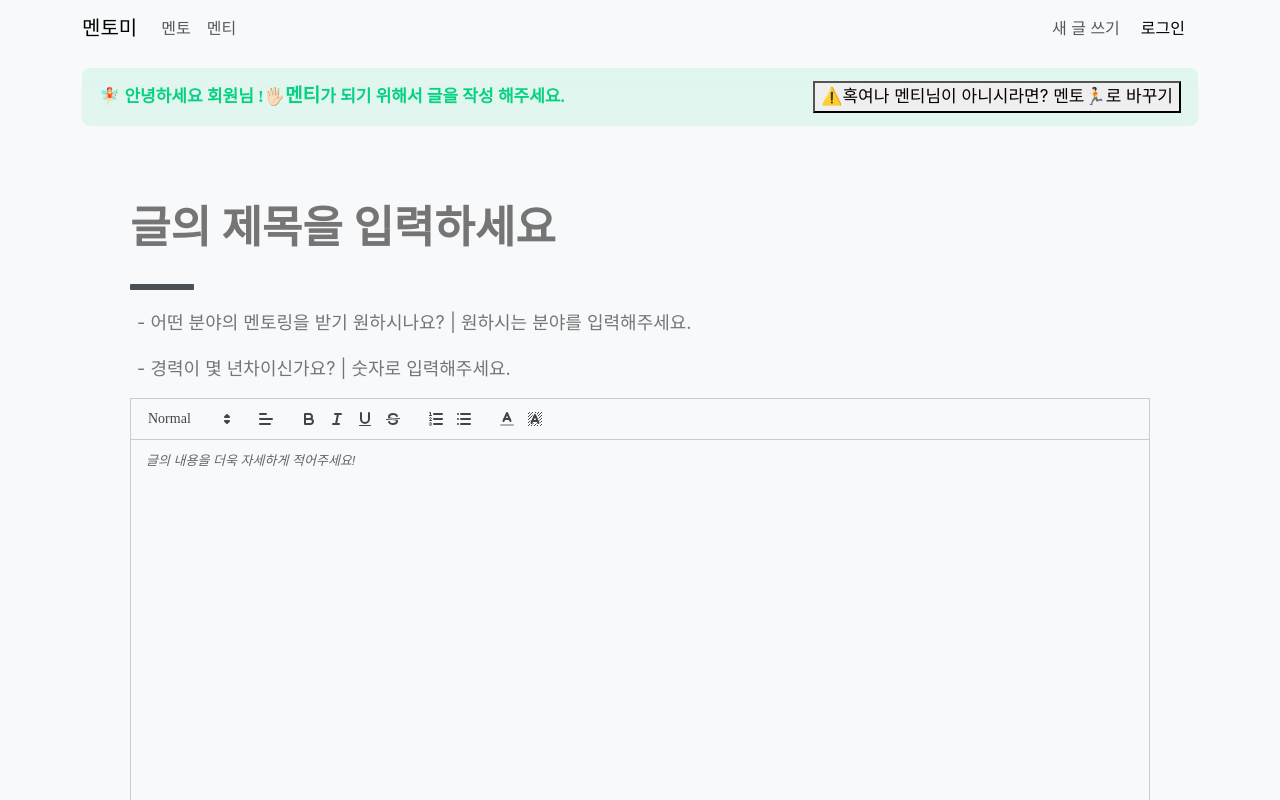
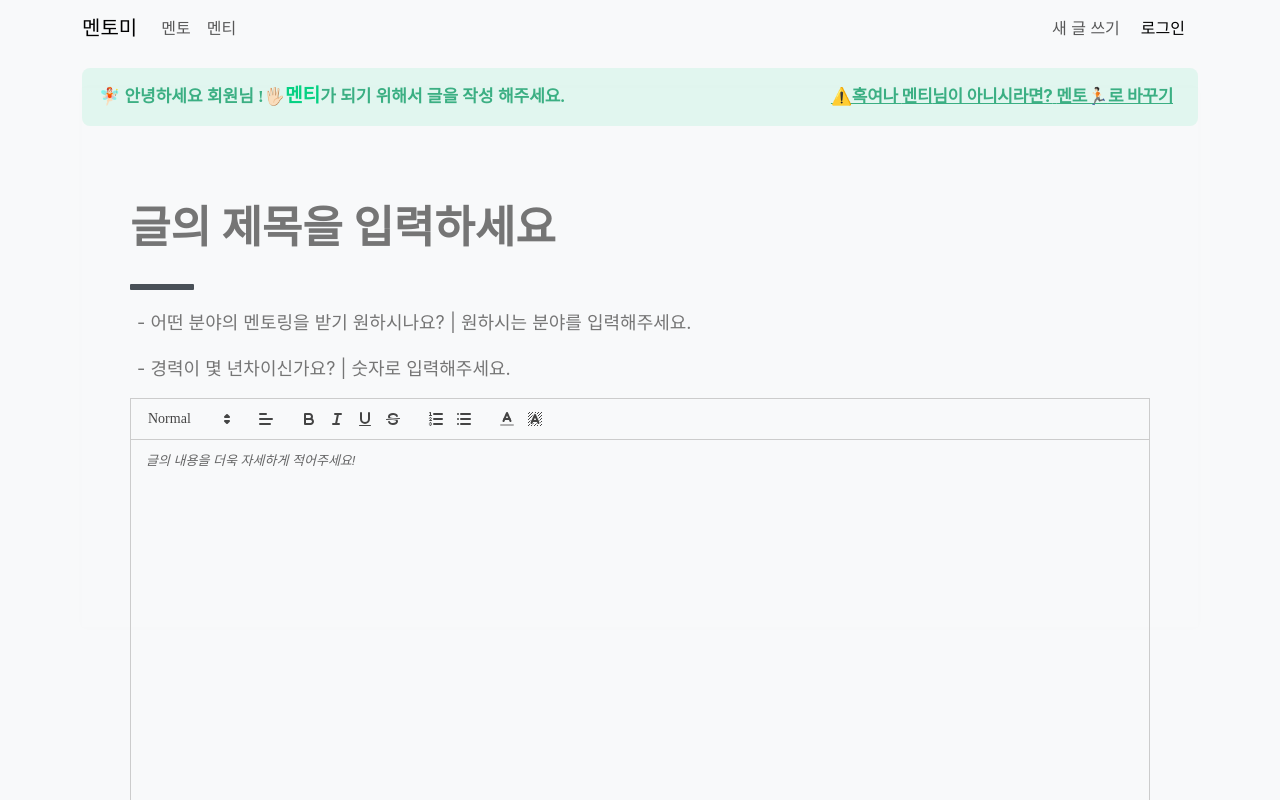
Before and after one commit to kelvin3476/MENTOME, a React (Create React App) app in the folder frontend/main/: page /posting in a window 1280 px wide. Shown: the top 800 px of the page. Built offline with nearby package versions, Linux system fonts and the light colour scheme; a web font is replaced by a local one.

Commit message:
Edit: Posting Headline Alert FontSize Edit3

```diff
--- a/frontend/main/src/Pages/Posting.module.css
+++ b/frontend/main/src/Pages/Posting.module.css
@@ -47,7 +47,7 @@
     line-height: 1.5;
     font-size: 17px;
     font-weight: 600;
-    color: #05d183;
+    color: #3baf83;
 }
 
 .alert__span {
@@ -62,7 +62,8 @@
     font-weight: 700;
     color: #05d183;
 }
-s .alert_button {
+
+.alert_button {
     background-color: transparent;
     font-weight: 500;
     letter-spacing: -0.3px;
```
